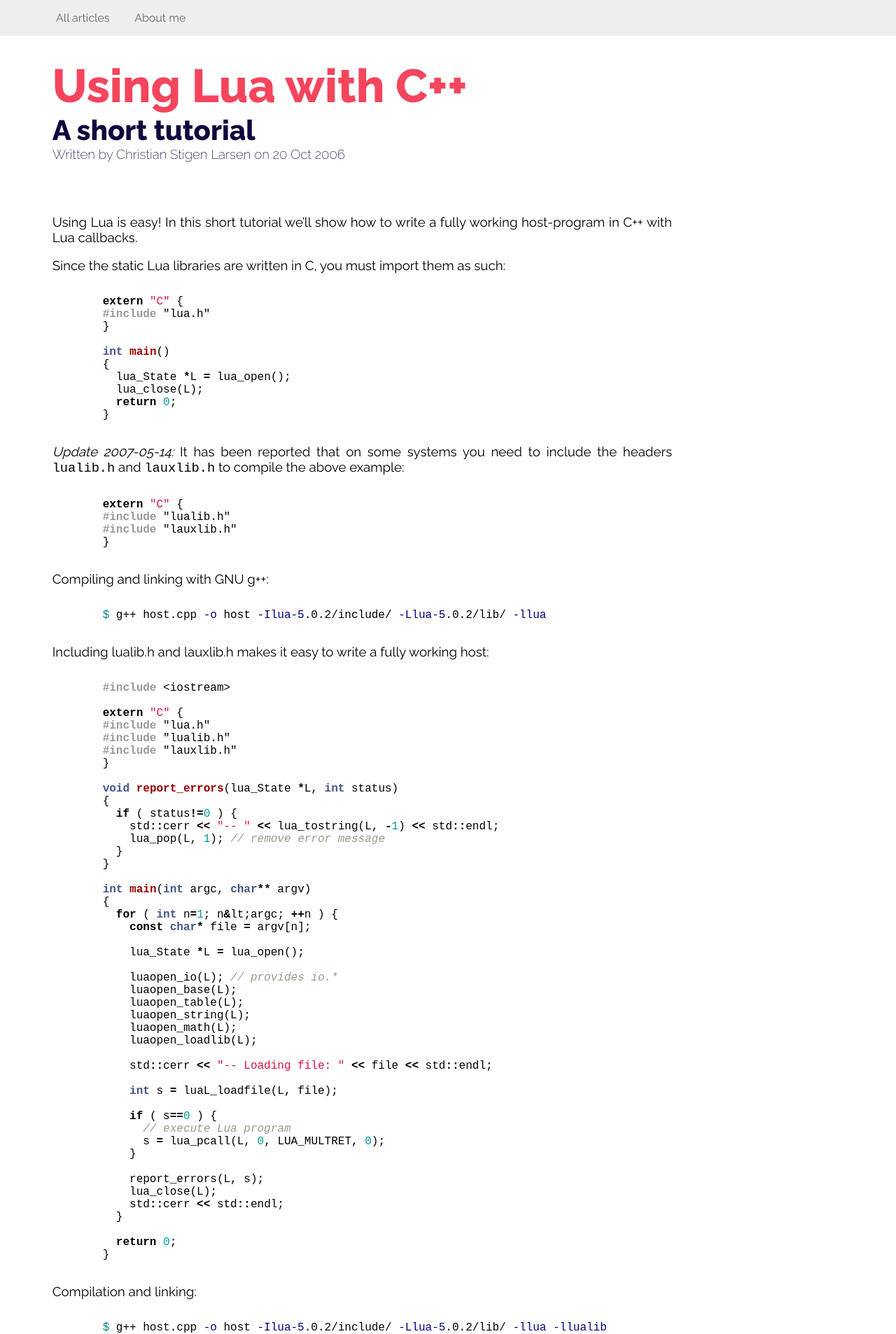
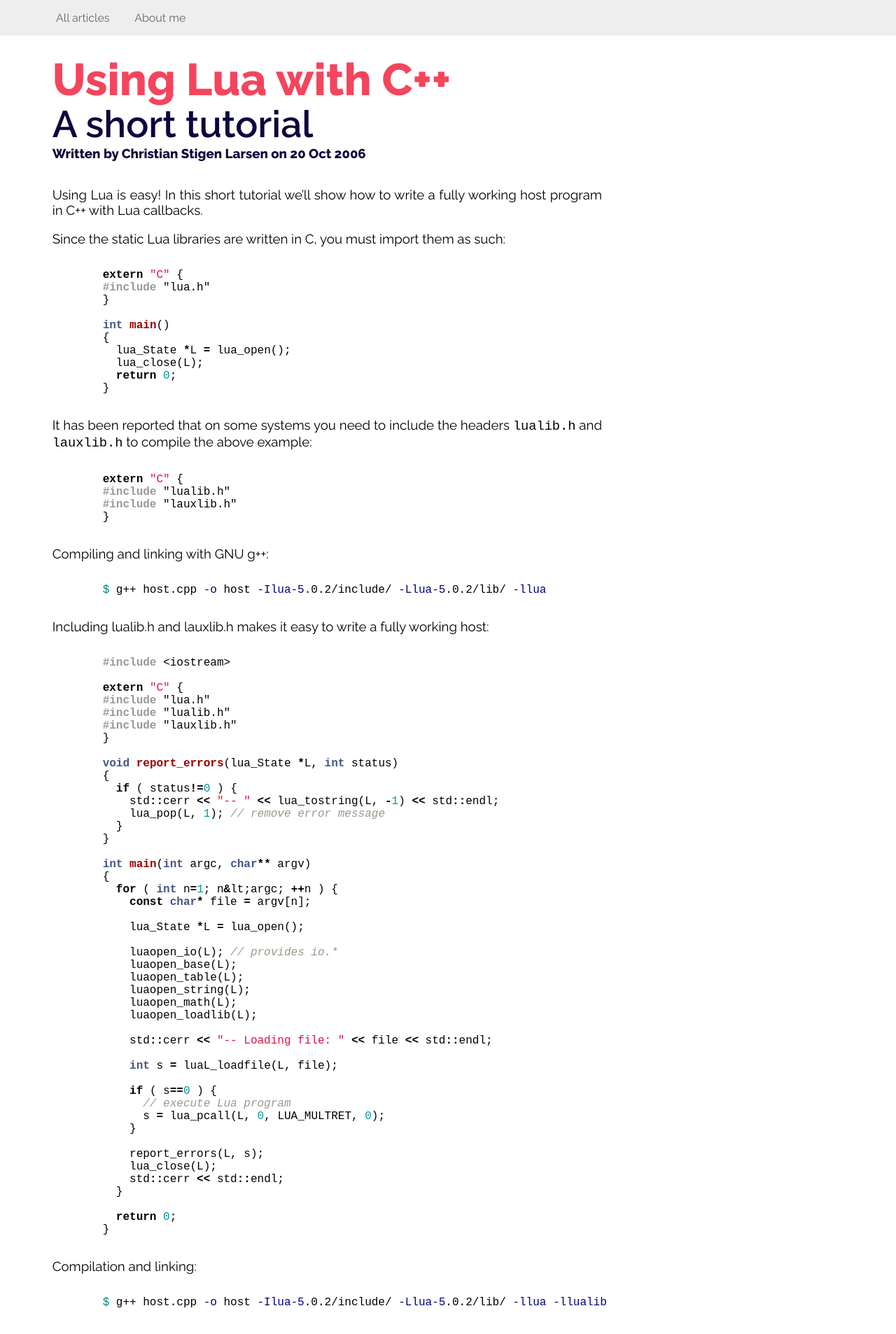
Before and after one commit to cslarsen/csl.name, a Jekyll site: the page built from _posts/2006-10-20-lua-cpp.markdown, in a window 1280 px wide. Shown: the top 1906 px of the page at 70% size. Built offline with Jekyll 4.4.1, drawn with Linux system fonts in a browser that asks for light colours; Markdown is read by kramdown in place of the engine named in the settings; comment, search, counter and statistics services are not loaded.

Commit message:
Nicer format

```diff
--- a/_layouts/post.html
+++ b/_layouts/post.html
@@ -4,9 +4,9 @@ layout: default
 
 <article>
   <header class="post-header">
-    <div class="grot align-left huge bolder pink">{{ page.title }}</div>
-    <div class="grot align-left big bold darkblue">{{ page.subtitle }}</div>
-    <div class="meta grot bold lighter darkblue">
+    <div class="grot height95 align-left huge bolder pink">{{ page.title }}</div>
+    <div class="grot align-left big microbold darkblue">{{ page.subtitle }}</div>
+    <div class="meta grot bold darkblue">
       Written by {{ site.author }} on {{ page.date | date_to_string }}
     </div>
   </header>
--- a/_posts/2006-10-20-lua-cpp.markdown
+++ b/_posts/2006-10-20-lua-cpp.markdown
@@ -27,7 +28,7 @@ int main()
 }
 {% endhighlight %}
 
-<i>Update 2007-05-14:</i> It has been reported that on some systems you need to
+It has been reported that on some systems you need to
 include the headers `lualib.h` and `lauxlib.h` to compile the above example:
 
 {% highlight c++ %}
--- a/css/main.css
+++ b/css/main.css
@@ -17,11 +17,13 @@ article {
   text-align: justify;
 }
 
-.huge { font-size: 50pt; }
-.big { font-size: 30pt; }
+.huge { font-size: 48pt; }
+.big { font-size: 40pt; }
+.microbig { font-size: 16pt; }
 .mediumsize { font-size: 18pt; }
 .bolder { font-weight: bolder; }
 .bold { font-weight: bold; }
+.microbold { font-weight: 600; }
 .lighter { font-weight: lighter; }
 
 .pink { color: #f4455d; }
@@ -68,7 +70,7 @@ hr {
 }
 
 .post-body {
-  margin-top: 4em;
+  margin-top: 2em;
 }
 
 #footer {
@@ -86,7 +88,7 @@ hr {
 }
 
 #main-content {
-  max-width: 960px;
+  max-width: 860px;
   padding-right: 4em;
 }
 
@@ -123,3 +125,23 @@ hr {
 .button {
   margin-right: 2em;
 }
+
+.height90 {
+  line-height: 90%;
+}
+
+.height95 {
+  line-height: 95%;
+}
+
+.height95 {
+  line-height: 98%;
+}
+
+.uppercase {
+  text-transform: uppercase;
+}
+
+.height110 {
+  line-height: 110%;
+}
```
Also changed, not shown: other parts of _posts/2006-10-20-lua-cpp.markdown (+3 -2 lines).
